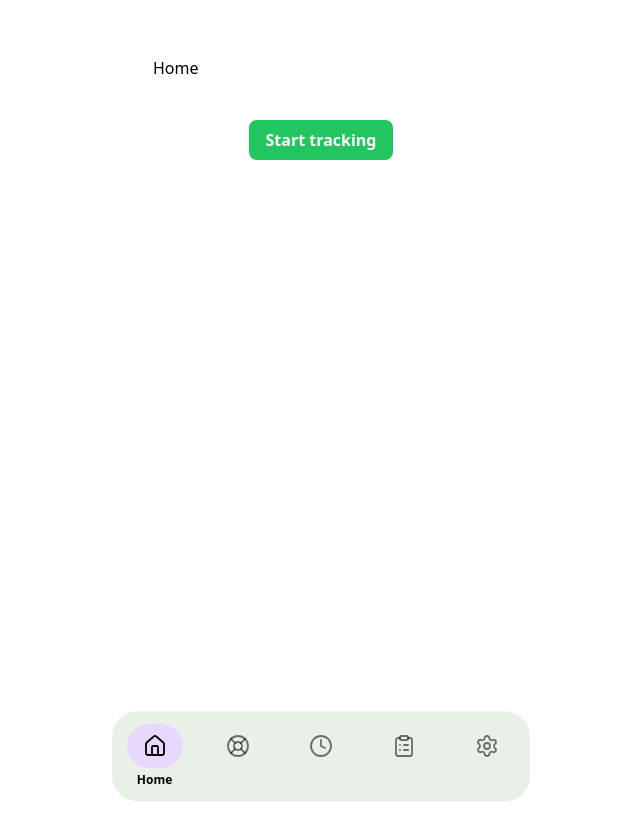
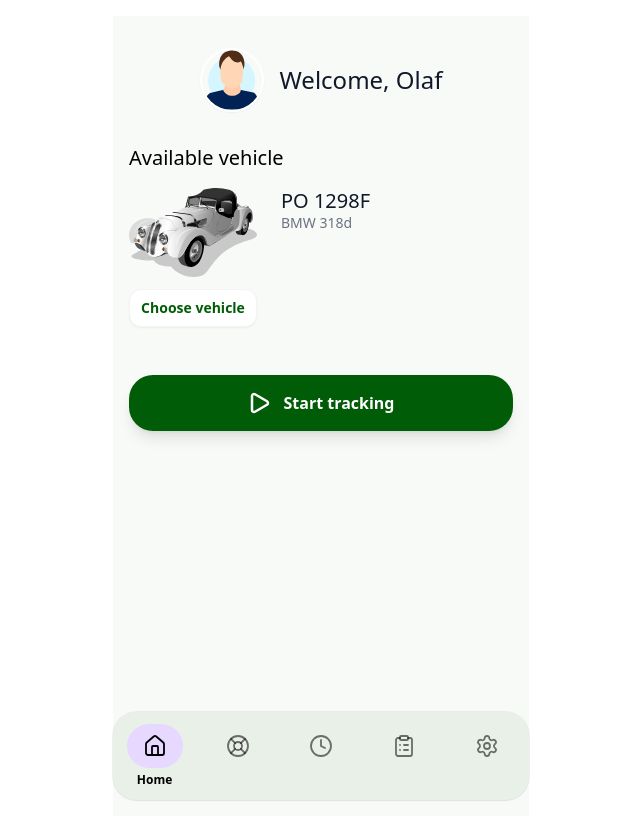
Before and after one commit to FrontendTF/Green-Fleet, a React (Vite) app: page / in a window 1280 px wide. Shown: the top 840 px of the page, without its empty margins (319-959 px from the left). Before the commit the page ends 800 px from the top, so only its background shows below. Built offline with nearby package versions, Linux system fonts and the light colour scheme.

Commit message:
feat: add Home page

```diff
--- a/src/components/TrackButton.tsx
+++ b/src/components/TrackButton.tsx
@@ -1,22 +1,24 @@
 import React from "react";
-
+import type { LucideIcon } from "lucide-react";
 interface TrackButtonProps {
     label: string;
     onClick: () => void;
     variant?: 'primary' | 'secondary';
+    icon?: LucideIcon;
 }
 
-export const TrackButton: React.FC<TrackButtonProps> = ({ label, onClick, variant = "primary" }) => {
-    const baseStyle = "px-4 py-2 rounded-lg font-bold transition duration-200";
+export const TrackButton: React.FC<TrackButtonProps> = ({ label, onClick, variant = "primary", icon: Icon }) => {
+    const baseStyle = "w-[60vw] h-14 rounded-3xl font-bold transition duration-200 flex items-center justify-center gap-3 shadow-lg";
     const variantStyle = variant === 'primary'
-        ? "bg-green-500 hover:bg-green-600 text-white"
-        : "bg-green-200 hover:bg-green-300 text-gray-800";
+        ? "bg-default-green hover:bg-opacity-80 text-white"
+        : "bg-default-green hover:bg-opacity-70 text-gray-800"
 
     return (
         <button
             className={`${baseStyle} ${variantStyle}`}
             onClick={onClick}>
-            {label}
+            {Icon && <Icon size={24} strokeWidth={2.5} />}
+            <span>{label}</span>
         </button>
     );
 }
--- a/src/index.css
+++ b/src/index.css
@@ -2,6 +2,3 @@
 @tailwind base;
 @tailwind components;
 @tailwind utilities;
-h1 {
-  @apply text-4xl font-bold text-center my-4 bg-green-400;
-}
--- a/src/pages/Home.tsx
+++ b/src/pages/Home.tsx
@@ -1,18 +1,58 @@
 import { TrackButton } from '../components/TrackButton';
+import vehiclePlaceholder from "../assets/vehicle-placeholder.svg";
+import profilePlaceholder from "../assets/profile-picture-placeholder.svg";
+import { Play } from "lucide-react";
 
 // In Typescript immer mit export default function
 export default function Home() {
+    return (
+        <main className="min-h-screen bg-[#f8faf8] px-4 pt-8 pb-32">
+            <header className="mb-8 flex items-center gap-4 justify-center">
+                <div className="flex-shrink-0">
+                    <img
+                        src={profilePlaceholder}
+                        alt="Profilbild"
+                        className="w-16 h-16 rounded-full object-cover border-2 border-white shadow-sm" />
+                </div>
 
-    const handleClick = () => {
-    }
+                <div>
+                    <h1 className="text-2xl text-gray-900">Welcome, Olaf</h1>
+                </div>
+            </header>
 
-    return (
-        <div>
-            <div className="p-10"> Home</div>
+            {/* Vehicle */}
+            <section>
+                <h3 className="text-xl font-medium mb-4">
+                    Available vehicle
+                </h3>
 
-            <div className="flex gap-4 justify-center">
-                <TrackButton label="Start tracking" onClick={handleClick} variant="primary" />
+                <div className="flex items-start gap-6">
+                    <div className="w-1/3 flex flex-col items-center gap-3">
+                        <img
+                            src={vehiclePlaceholder}
+                            alt="Vehicle Placeholder"
+                            className="w-full h-auto object-contain" />
+
+                        <button className="w-full py-2 bg-white text-default-green text-sm font-semibold rounded-xl shadow-sm border border-gray-100 hover:bg-gray-50 transition-colors">
+                            Choose vehicle
+                        </button>
+                    </div>
+
+                    <div className="flex flex-col">
+                        <span className="text-xl  text-gray-900 leading-tight">PO 1298F</span>
+                        <span className="text-sm font-medium text-gray-500">BMW 318d</span>
+                    </div>
+                </div>
+            </section>
+
+            <div className="mt-12 flex justify-center">
+                <TrackButton
+                    label="Start tracking"
+                    onClick={() => console.log("Start ride")}
+                    variant="primary"
+                    icon={Play}
+                />
             </div>
-        </div>
+        </main>
     );
-};
+}
--- a/tailwind.config.js
+++ b/tailwind.config.js
@@ -4,7 +4,11 @@ export default {
     "./index.html",
     "./src/**/*.{js,ts,jsx,tsx}",],
   theme: {
-    extend: {},
+    extend: {
+      colors: {
+        "default-green": "#005C06",
+      },
+    },
   },
   plugins: [],
 }
```
Also changed, not shown: src/assets/profile-picture-placeholder.svg (added), src/assets/vehicle-placeholder.svg (added).
